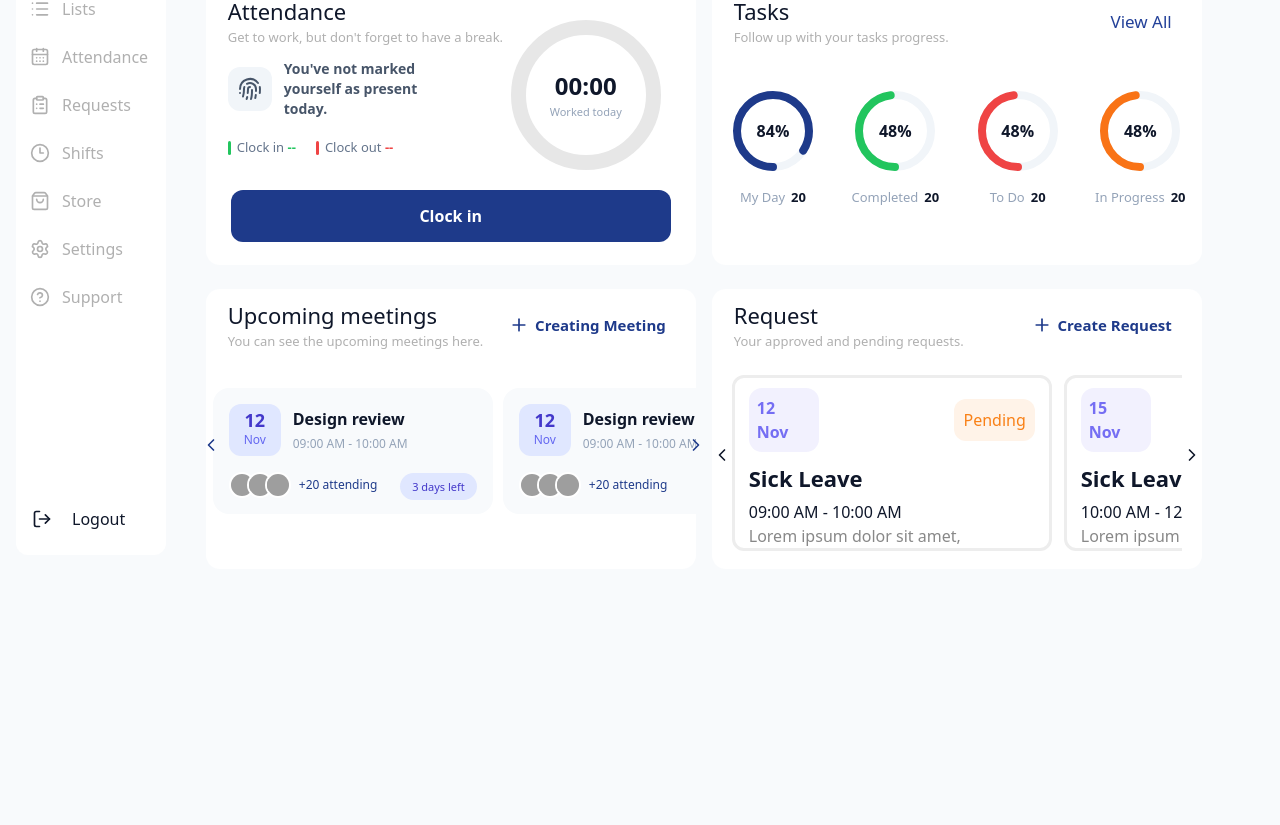
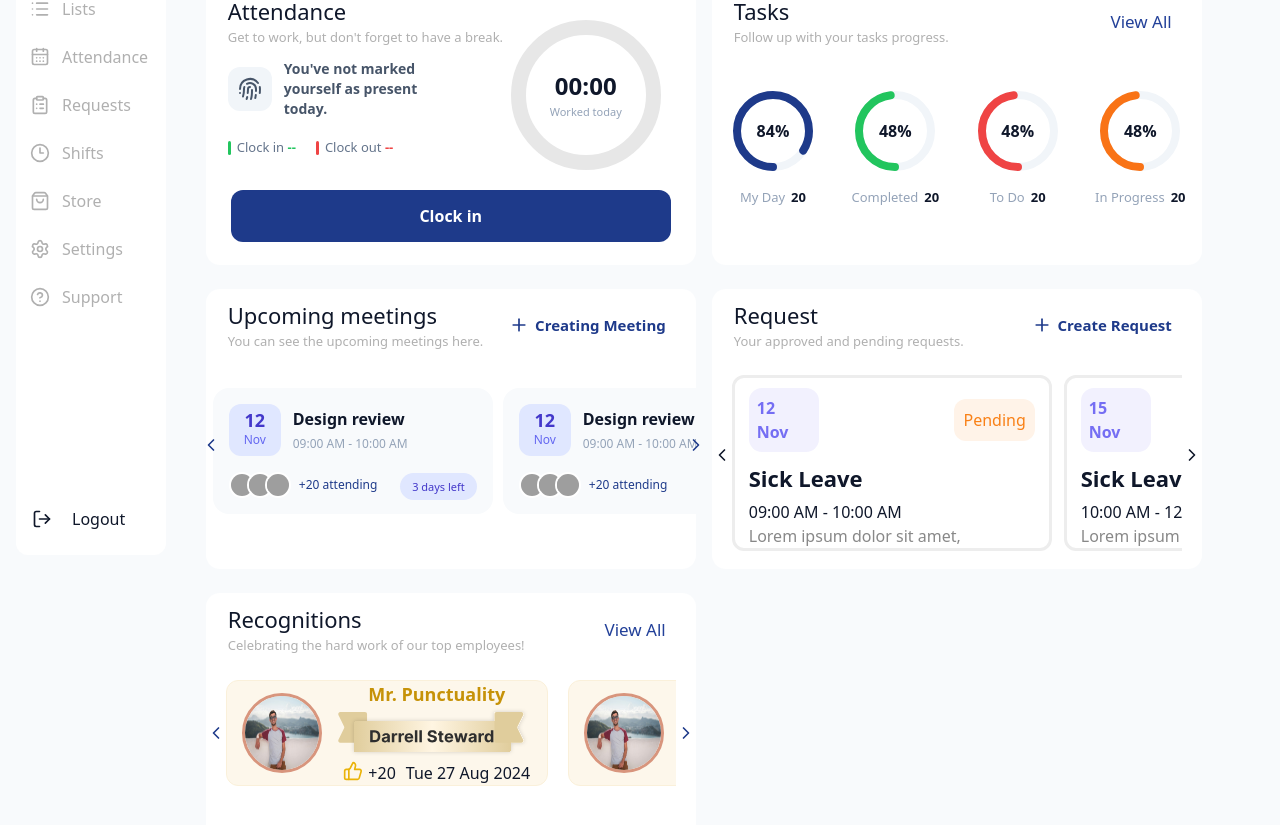
Before and after one commit to boda213-alaa-mohmad/buy2-hr-system, a Next.js app: page /dashboard in a window 1280 px wide. Shown: the part 229-1054 px from the top of the page. Before the commit the page ends 800 px from the top, so only its background shows below. Built offline with nearby package versions, Linux system fonts and the light colour scheme; grey boxes are pictures that could not be loaded.

Commit message:
feat: implement RecognitionCard component with smooth scrolling with accessibility

```diff
--- a/src/app/dashboard/page.tsx
+++ b/src/app/dashboard/page.tsx
@@ -1,5 +1,6 @@
 import AttendanceCard from "@/features/Dashboard/components/AttendanceCard";
 import DashboardHeader from "@/features/Dashboard/components/DashboardHeader";
+import RecognitionCard from "@/features/Dashboard/components/RecognitionCard";
 import RequestCard from "@/features/Dashboard/components/RequestsCard";
 import TaskCard from "@/features/Dashboard/components/TaskCard";
 import UpcomingMeetingsCard from "@/features/Dashboard/components/UpcomingMeetingsCard";
@@ -26,6 +27,9 @@ export default function DashboardPage() {
         <UpcomingMeetingsCard />
         <RequestCard />
       </div>
+      <div>
+        <RecognitionCard />
+      </div>
     </div>
   );
 }
--- /dev/null
+++ b/src/features/Dashboard/components/Recognition.module.css
@@ -0,0 +1,89 @@
+.RequestContainer {
+  position: relative;
+  margin-top: 20px;
+  display: flex;
+  align-items: center;
+}
+
+.cardContainer {
+  display: flex;
+  gap: 20px;
+  overflow-x: auto;
+  scroll-behavior: smooth;
+  width: 100%;
+  padding: 4px 0;
+}
+
+.cardContainer::-webkit-scrollbar {
+  display: none;
+}
+
+.card {
+  padding-left: 15px;
+  padding-right: 10px;
+  background: #fdf7eb;
+  border: 1px solid #faf0da;
+  min-width: 300px;
+  flex-shrink: 0;
+  border-radius: 12px;
+}
+
+.cardContent {
+  display: flex;
+  align-items: center;
+  gap: 15px;
+}
+
+.imageContainer {
+  width: 80px;
+  height: 80px;
+  position: relative;
+  border: 3px solid rgb(216, 149, 125);
+  border-radius: 50%;
+  flex-shrink: 0;
+}
+
+.img {
+  border-radius: 50%;
+}
+
+.userinfo {
+  display: flex;
+  gap: 5px;
+  flex-direction: column;
+  align-items: center;
+}
+
+.title {
+  color: #c69208;
+  font-weight: 600;
+  font-size: 18px;
+}
+
+.thumps-number {
+  display: flex;
+  gap: 5px;
+}
+
+.ribbonContainer {
+  margin-top: -5px;
+}
+
+.date-thumps-number {
+  display: flex;
+  gap: 10px;
+}
+
+.prevBtn,
+.nextBtn {
+  color: #1e3a8a;
+  cursor: pointer;
+}
+
+.prevBtn {
+  left: -13px;
+}
+
+.nextBtn {
+  right: -12px;
+}
--- /dev/null
+++ b/src/features/Dashboard/components/RecognitionCard.tsx
@@ -0,0 +1,158 @@
+"use client";
+import { useRef } from "react";
+import DashboardCard from "@/Components/shared/card/DashboardCard";
+import styles from "./Recognition.module.css";
+import { ChevronLeft, ChevronRight, ThumbsUp } from "lucide-react";
+import Image from "next/image";
+
+interface Employee {
+  id: string;
+  name: string;
+  title: string;
+  points: number;
+  date: string;
+  image: string;
+}
+
+const employees: Employee[] = [
+  {
+    id: "1",
+    name: "Darrell Stewart",
+    title: "Mr. Punctuality",
+    points: 20,
+    date: "Tue 27 Aug 2024",
+    image: "/images/avatar.jpg",
+  },
+  {
+    id: "2",
+    name: "Sarah Williams",
+    title: "Problem Solver",
+    points: 45,
+    date: "Thu 29 Aug 2024",
+    image: "/images/avatar.jpg",
+  },
+  {
+    id: "3",
+    name: "Michael Brown",
+    title: "Top Performer",
+    points: 50,
+    date: "Fri 30 Aug 2024",
+    image: "/images/avatar.jpg",
+  },
+  {
+    id: "4",
+    name: "Michael Brown",
+    title: "Performer",
+    points: 10,
+    date: "Fri 21 Jan 2024",
+    image: "/images/avatar.jpg",
+  },
+];
+
+export default function RecognitionCard() {
+  const scrollContainerRef = useRef<HTMLDivElement>(null);
+
+  const handleScroll = (direction: "left" | "right") => {
+    if (scrollContainerRef.current) {
+      const scrollAmount = 320;
+      scrollContainerRef.current.scrollBy({
+        left: direction === "left" ? -scrollAmount : scrollAmount,
+        behavior: "smooth",
+      });
+    }
+  };
+
+  return (
+    <DashboardCard
+      title="Recognitions"
+      subtitle="Celebrating the hard work of our top employees!"
+      actions={
+        <button type="button" className={styles.viewAllBtn}>
+          View All
+        </button>
+      }
+    >
+      <div
+        className={styles.RequestContainer}
+        role="region"
+        aria-label="Recognitions carousel"
+      >
+        {/* Left Arrow */}
+        <button
+          type="button"
+          aria-label="Previous employee"
+          className={styles.prevBtn}
+          onClick={() => handleScroll("left")}
+        >
+          <ChevronLeft size={20} aria-hidden="true" />
+        </button>
+
+        {/* Card Container */}
+        <div
+          ref={scrollContainerRef}
+          className={styles.cardContainer}
+          tabIndex={0}
+          aria-label="Recognized employees list"
+        >
+          {employees.map((emp) => (
+            <article key={emp.id} className={styles.card}>
+              <div className={styles.cardContent}>
+                {/* Image */}
+                <div className={styles.imageContainer}>
+                  <Image
+                    className={styles.img}
+                    src={emp.image}
+                    alt={`${emp.name}'s profile picture`}
+                    fill
+                  />
+                </div>
+
+                <div className={styles.userinfo}>
+                  <h3 className={styles.title}>{emp.title}</h3>
+
+                  <div className={styles.ribbonContainer}>
+                    <Image
+                      src="/icons/full Frame.svg"
+                      width={200}
+                      height={50}
+                      alt={`Recognition badge for ${emp.name}`}
+                    />
+                  </div>
+
+                  {/* Bottom Section */}
+                  <div className={styles.bottomSection}>
+                    <div className={styles["date-thumps-number"]}>
+                      <div
+                        className={styles["thumps-number"]}
+                        aria-label={`Received ${emp.points} points`}
+                      >
+                        <ThumbsUp
+                          size={20}
+                          color="#EAB308"
+                          strokeWidth={2}
+                          aria-hidden="true"
+                        />
+                        <span>+{emp.points}</span>
+                      </div>
+                      <time className={styles.date}>{emp.date}</time>
+                    </div>
+                  </div>
+                </div>
+              </div>
+            </article>
+          ))}
+        </div>
+
+        {/* Right Arrow */}
+        <button
+          type="button"
+          aria-label="Next employee"
+          className={styles.nextBtn}
+          onClick={() => handleScroll("right")}
+        >
+          <ChevronRight size={20} aria-hidden="true" />
+        </button>
+      </div>
+    </DashboardCard>
+  );
+}
```
Also changed, not shown: public/icons/full Frame.svg (added), public/images/avatar.jpg (added).
